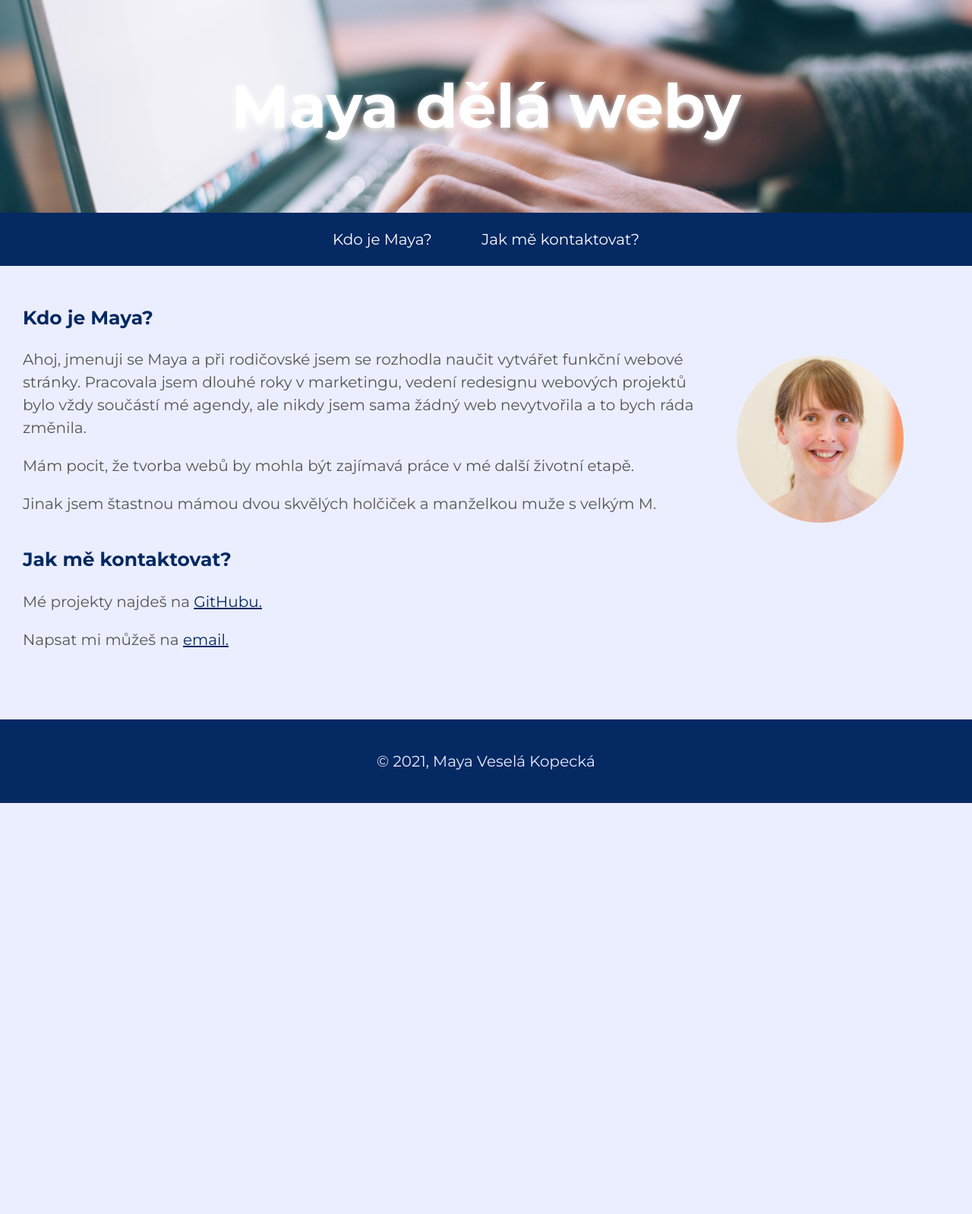
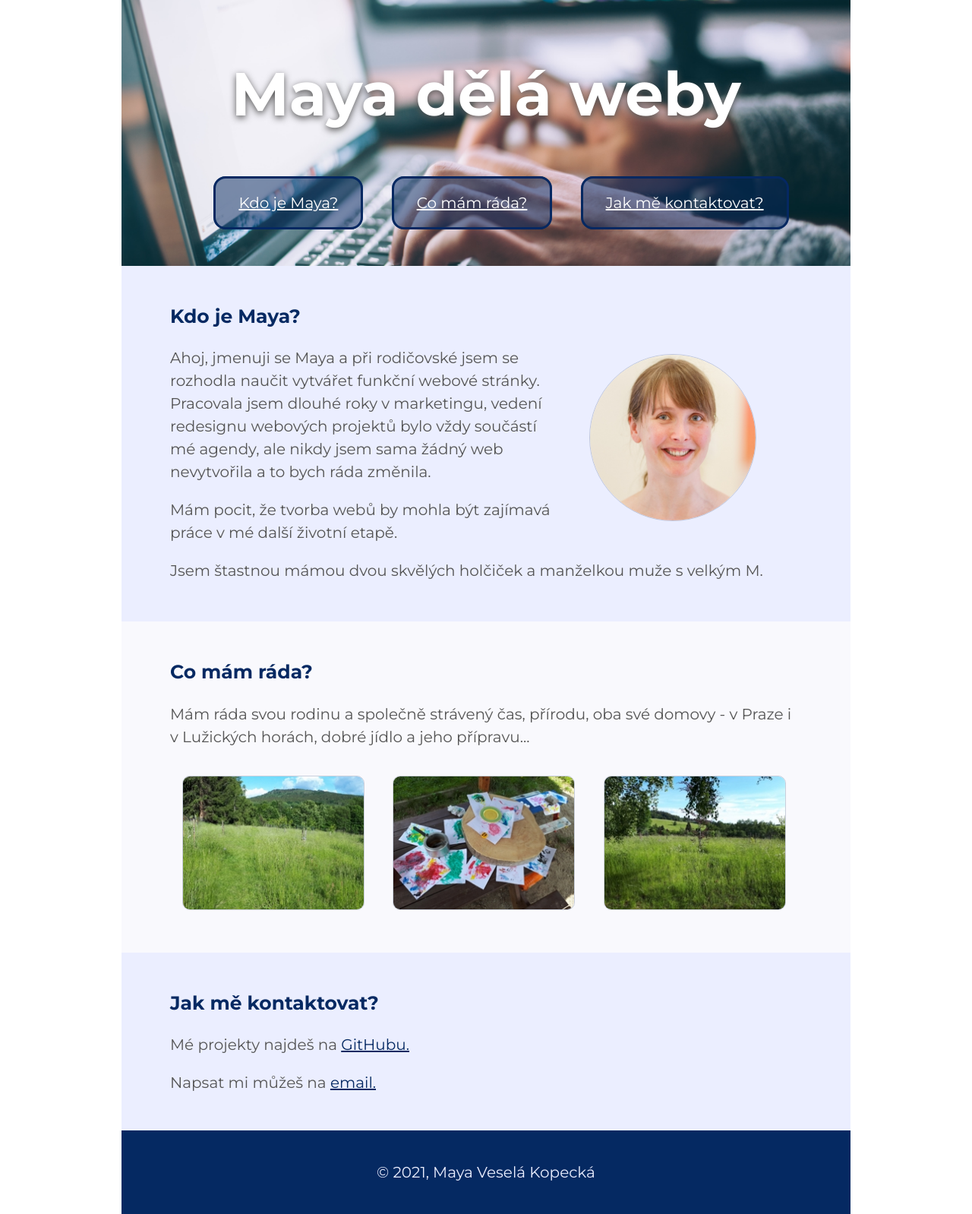
Before and after one commit to tvorimweb-2021-praha-jaro/du-01-vizitka-mayenka, a plain HTML site: page index.html in a window 1280 px wide. Shown: the whole page at 76% size. Before the commit the page ends 1057 px from the top, so only its background shows below. Drawn offline with Linux system fonts and the light colour scheme.

Commit message:
pridana nova sekce Co mam rada, upravena barva pozadi, hlavicka, ramecek u fotek, odkazy v menu

```diff
--- a/index.html
+++ b/index.html
@@ -1,24 +1,6 @@
-<!--
-Vytvoř osobní vizitku se:
+<!DOCTYPE html>
+<html lang="cs">
 
-- jménem,
-- krátkým odstavcem o sobě,
-- odkazem na svůj profil,
-- vlastní fotkou (aby tě lektoři poznali),
-- odkazem na svůj e-mail.
-
-Vizitku ostyluj pomocí CSS:
-
-- Nastav barvu pozadí, popředí
-- Uprav velikost písma, zarovnání textu
-- Přidej si vlastní písmo např. z Google Fonts
-- Další vlastnosti dle vlastního uvážení
-
-Tip: Webdesign In 4 Minutes https://jgthms.com/web-design-in-4-minutes/
--->
-
-<!DOCTYPE html>
-<html lang="cz">
 <head>
   <meta charset="UTF-8">
   <meta http-equiv="X-UA-Compatible" content="IE=edge">
@@ -32,20 +14,22 @@ Tip: Webdesign In 4 Minutes https://jgthms.com/web-design-in-4-minutes/
   <link rel="stylesheet" href="style.css">
 
 </head>
+
 <body>
 
   <!--hlavička stránky-->
   <header class="hlavicka">
     <h1>Maya dělá weby</h1>
-</header>
 
-<!--menu-->
     <nav>
       <ul class="menu">
         <li><a href="#omne">Kdo je Maya?</a></li>
+        <li><a href="#comamrada">Co mám ráda?</a></li>
         <li><a href="#kontakt">Jak mě kontaktovat?</a></li>
       </ul>
     </nav>
+
+  </header>
 
   <main>
     <!--sekce o mně-->
@@ -60,7 +44,22 @@ Tip: Webdesign In 4 Minutes https://jgthms.com/web-design-in-4-minutes/
 
       <p>Mám pocit, že tvorba webů by mohla být zajímavá práce v mé další životní etapě. </p>
 
-  <p>Jinak jsem štastnou mámou dvou skvělých holčiček a manželkou muže s velkým M.</p>
+      <p>Jsem štastnou mámou dvou skvělých holčiček a manželkou muže s velkým M.</p>
+
+    </section>
+
+    <!--sekce Co mám ráda-->
+    <section class="comamrada" id="comamrada">
+
+      <h2>Co mám ráda?</h2>
+
+      <p>
+        Mám ráda svou rodinu a společně strávený čas, přírodu, oba své domovy - v Praze i v Lužických horách, dobré jídlo a jeho přípravu...
+      </p>
+
+      <img src="sad.jpg" alt="Sad" style="width:240px;height:177px;">
+      <img src="obrazky.jpg" alt="Dětské obrázky na stole" style="width:240px;height:177px;">
+      <img src="zelen.jpg" alt="Zelená krajina" style="width:240px;height:177px;">
 
     </section>
 
@@ -71,7 +70,8 @@ Tip: Webdesign In 4 Minutes https://jgthms.com/web-design-in-4-minutes/
 
       <p>Mé projekty najdeš na
 
-  <a href="https://github.com/mayenka" target="_blank">GitHubu.</a></p>
+        <a href="https://github.com/mayenka" target="_blank">GitHubu.</a>
+      </p>
 
       <p>Napsat mi můžeš na <a href="mailto:maya.kopecka@gmail.com">email.</a></p>
 
@@ -88,4 +88,5 @@ Tip: Webdesign In 4 Minutes https://jgthms.com/web-design-in-4-minutes/
   </footer>
 
 </body>
+
 </html>
--- a/style.css
+++ b/style.css
@@ -1,45 +1,87 @@
-.hlavicka {
+html {
+  box-sizing: border-box;
+}
+
+*,
+*::before,
+*::after {
+  box-sizing: inherit;
+}
+
+body {
+  max-width: 60rem;
+  margin: auto;
+  color: #555;
+  font-family: 'Montserrat', sans-serif;
+  font-size: 20px;
+  line-height: 1.5;
+}
+
+:root {
+  --spacer: 1rem;
+}
+
+.omne,
+.kontakt {
+  background-color: #ebeeff;
+  padding: 2rem 4rem;
+}
+
+.comamrada {
+  background-color: hsla(231, 50%, 96%, 0.4);
+  padding: 2rem 4rem;
+}
+
+header {
+  min-height: 300px;
   background-image: url(working-on-computer.jpg);
   background-repeat: no-repeat;
   background-position: center;
   background-size: cover;
-  padding: 80px 30px;
-}
-
-.menu {
-  margin: 0;
-  padding: 0;
   text-align: center;
-  background-color: #052962;
-  text-color: white;
+  padding: 2rem 1rem;
 }
 
 .menu li {
   display: inline-block;
+  padding: var(--spacer);
 }
 
 .menu a {
-  display: inline-block;
   color: white;
-  text-decoration: none;
+  text-align: center;
+  background-color: hsla(217, 90%, 20%, 0.5);
   padding: 20px 30px;
+  border-radius: var(--spacer);
+  border: 3px solid 	hsla(217, 90%, 20%, 1);
 }
+.menu a:hover {
+  color: #be4c77;
+  background-color:  hsla(217, 90%, 20%, 0.8) ;
+  }
+
+  a:hover {
+    color: #be4c77;
+  }
+
+  /*pokud bych chtěla nechat označený odkaz na který jsem už klikla
+  a:visited {
+    color:	hsla(337, 47%, 52%, 1)
+  }*/
 
 h1{
   color: white;
   text-align: center;
   font-size: 80px;
+  padding-top: calc(var(--spacer)*2);
+  padding-bottom: calc(var(--spacer)*2);
   margin: 0;
-  text-shadow: 0 3px 10px;
+  text-shadow: 0 3px 10px #555;
 }
 
 h2,
 a {
   color: #052962;}
-
-a:hover {
-  color: #be4c77;
-  }
 
 h1,
 h2 {
@@ -48,32 +90,23 @@ h2 {
 h2 {
   font-size: 25px;
   text-align: left;
-  margin-top: 0;
-}
-
-body {
-  color: #555;
-  background-color: #ebeeff;
-  font-family: 'Montserrat', sans-serif;
-  font-size: 20px;
-  line-height: 1.5;
-  margin: 0;
-}
-
-.omne {
-  padding: 50px 30px 10px 30px;
+  margin-top: var(--spacer);
+  clear:both;
 }
 
 .omne img {
   width: 20%;
   height: 20%;
+  border: 1px solid  hsla(217, 70%, 20%, 0.2);
   border-radius: 50%;
   float: right;
   margin: 10px 60px 40px 50px;
 }
 
-.kontakt {
-  padding: 10px 30px 50px 30px;
+.comamrada img {
+  border: 1px solid  hsla(217, 70%, 20%, 0.2);
+  border-radius: 10px;
+  margin: var(--spacer);
 }
 
 footer{
@@ -81,4 +114,5 @@ footer{
   text-align: center;
   background-color: #052962;
   padding: 20px 0;
+  margin-top: calc(var(--spacer)*-1.5);
 }
```
Also changed, not shown: obrazky.jpg (added), sad.jpg (added), zelen.jpg (added). Lines whose indentation alone changed are shown as unchanged.
